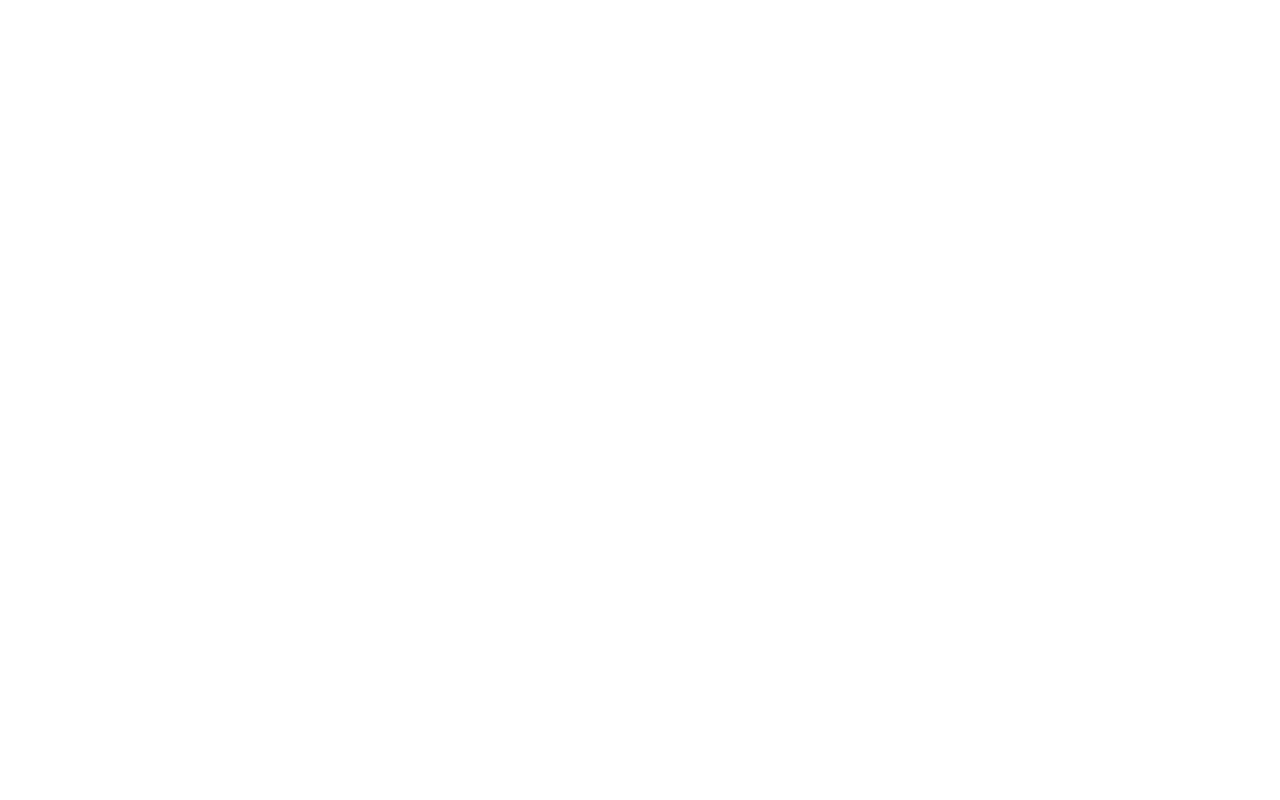
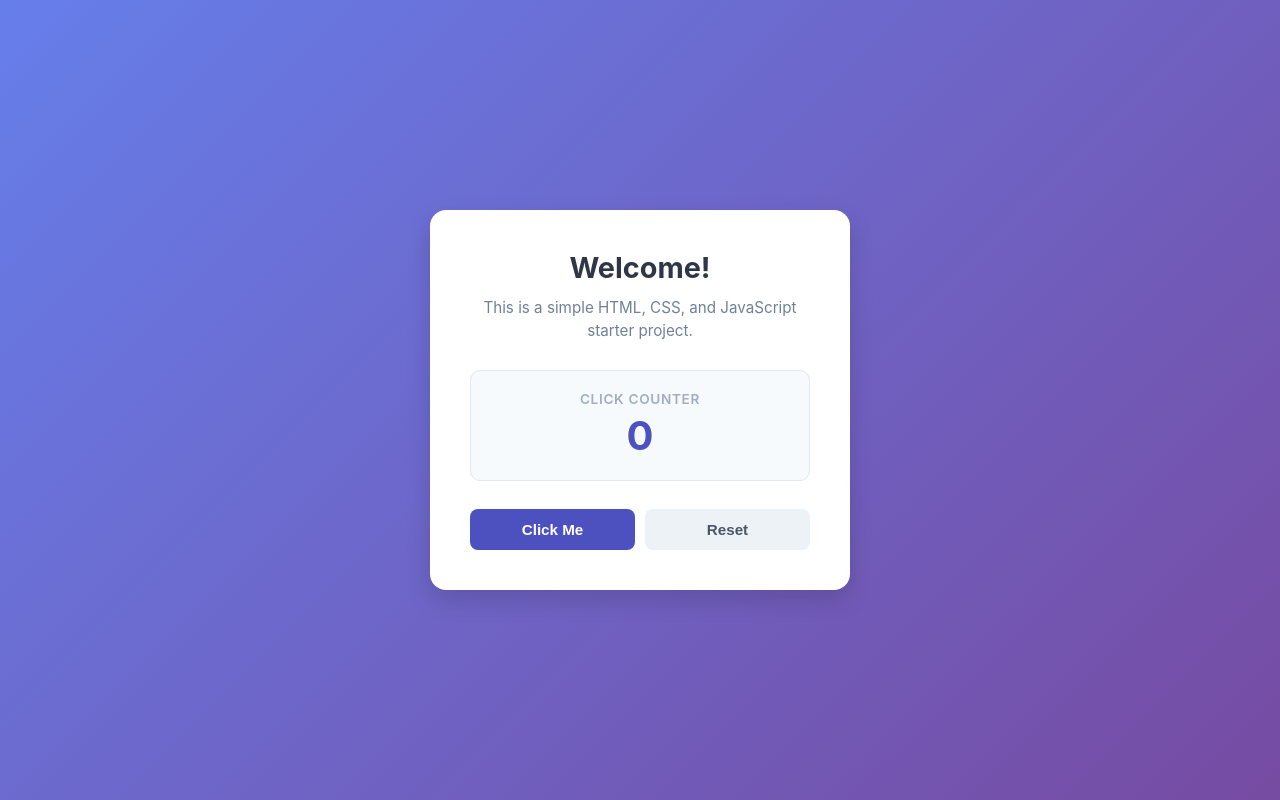
Before and after one commit to Chetansingh-07/Project-Group-, a plain HTML site: page index.html in a window 1280 px wide. Drawn offline with Linux system fonts and the light colour scheme.

Commit message:
WEBPAGE ANTI GRAVITY

```diff
--- a/index.html
+++ b/index.html
@@ -1,11 +1,27 @@
 <!DOCTYPE html>
 <html lang="en">
 <head>
-    <meta charset="UTF-8">
-    <meta name="viewport" content="width=device-width, initial-scale=1.0">
-    <title>Document</title>
+  <meta charset="UTF-8">
+  <meta name="viewport" content="width=device-width, initial-scale=1.0">
+  <title>Simple Web Project</title>
+  <link rel="stylesheet" href="style.css">
 </head>
 <body>
+  <main class="card">
+    <h1 id="title">Welcome!</h1>
+    <p id="description">This is a simple HTML, CSS, and JavaScript starter project.</p>
 
+    <div class="counter-box">
+      <span class="label">Click Counter</span>
+      <span id="counter" class="count">0</span>
+    </div>
+
+    <div class="actions">
+      <button id="incrementBtn" class="btn btn-primary">Click Me</button>
+      <button id="resetBtn" class="btn btn-secondary">Reset</button>
+    </div>
+  </main>
+
+  <script src="script.js"></script>
 </body>
 </html>
--- /dev/null
+++ b/script.js
@@ -0,0 +1,19 @@
+// Select DOM elements
+const counterDisplay = document.getElementById('counter');
+const incrementBtn = document.getElementById('incrementBtn');
+const resetBtn = document.getElementById('resetBtn');
+
+// Initialize state
+let count = 0;
+
+// Increment button click handler
+incrementBtn.addEventListener('click', () => {
+  count++;
+  counterDisplay.textContent = count;
+});
+
+// Reset button click handler
+resetBtn.addEventListener('click', () => {
+  count = 0;
+  counterDisplay.textContent = count;
+});
--- /dev/null
+++ b/style.css
@@ -0,0 +1,102 @@
+* {
+  margin: 0;
+  padding: 0;
+  box-sizing: border-box;
+}
+
+body {
+  font-family: -apple-system, BlinkMacSystemFont, 'Segoe UI', Roboto, Helvetica, Arial, sans-serif;
+  background: linear-gradient(135deg, #667eea 0%, #764ba2 100%);
+  min-height: 100vh;
+  display: flex;
+  align-items: center;
+  justify-content: center;
+  padding: 20px;
+}
+
+.card {
+  background-color: #ffffff;
+  padding: 2.5rem;
+  border-radius: 16px;
+  box-shadow: 0 10px 25px rgba(0, 0, 0, 0.15);
+  max-width: 420px;
+  width: 100%;
+  text-align: center;
+}
+
+h1 {
+  color: #2d3748;
+  margin-bottom: 0.75rem;
+  font-size: 1.8rem;
+}
+
+p {
+  color: #718096;
+  font-size: 0.95rem;
+  line-height: 1.5;
+  margin-bottom: 1.75rem;
+}
+
+.counter-box {
+  background-color: #f7fafc;
+  border: 1px solid #e2e8f0;
+  border-radius: 10px;
+  padding: 1.25rem;
+  margin-bottom: 1.75rem;
+  display: flex;
+  flex-direction: column;
+  gap: 0.25rem;
+}
+
+.label {
+  font-size: 0.85rem;
+  text-transform: uppercase;
+  letter-spacing: 0.05em;
+  color: #a0aec0;
+  font-weight: 600;
+}
+
+.count {
+  font-size: 2.5rem;
+  font-weight: 700;
+  color: #4c51bf;
+}
+
+.actions {
+  display: flex;
+  gap: 10px;
+  justify-content: center;
+}
+
+.btn {
+  padding: 0.75rem 1.25rem;
+  font-size: 0.95rem;
+  font-weight: 600;
+  border: none;
+  border-radius: 8px;
+  cursor: pointer;
+  transition: all 0.2s ease-in-out;
+  flex: 1;
+}
+
+.btn:active {
+  transform: scale(0.97);
+}
+
+.btn-primary {
+  background-color: #4c51bf;
+  color: #ffffff;
+}
+
+.btn-primary:hover {
+  background-color: #434190;
+}
+
+.btn-secondary {
+  background-color: #edf2f7;
+  color: #4a5568;
+}
+
+.btn-secondary:hover {
+  background-color: #e2e8f0;
+}
```
Also changed, not shown: 1 other file.
